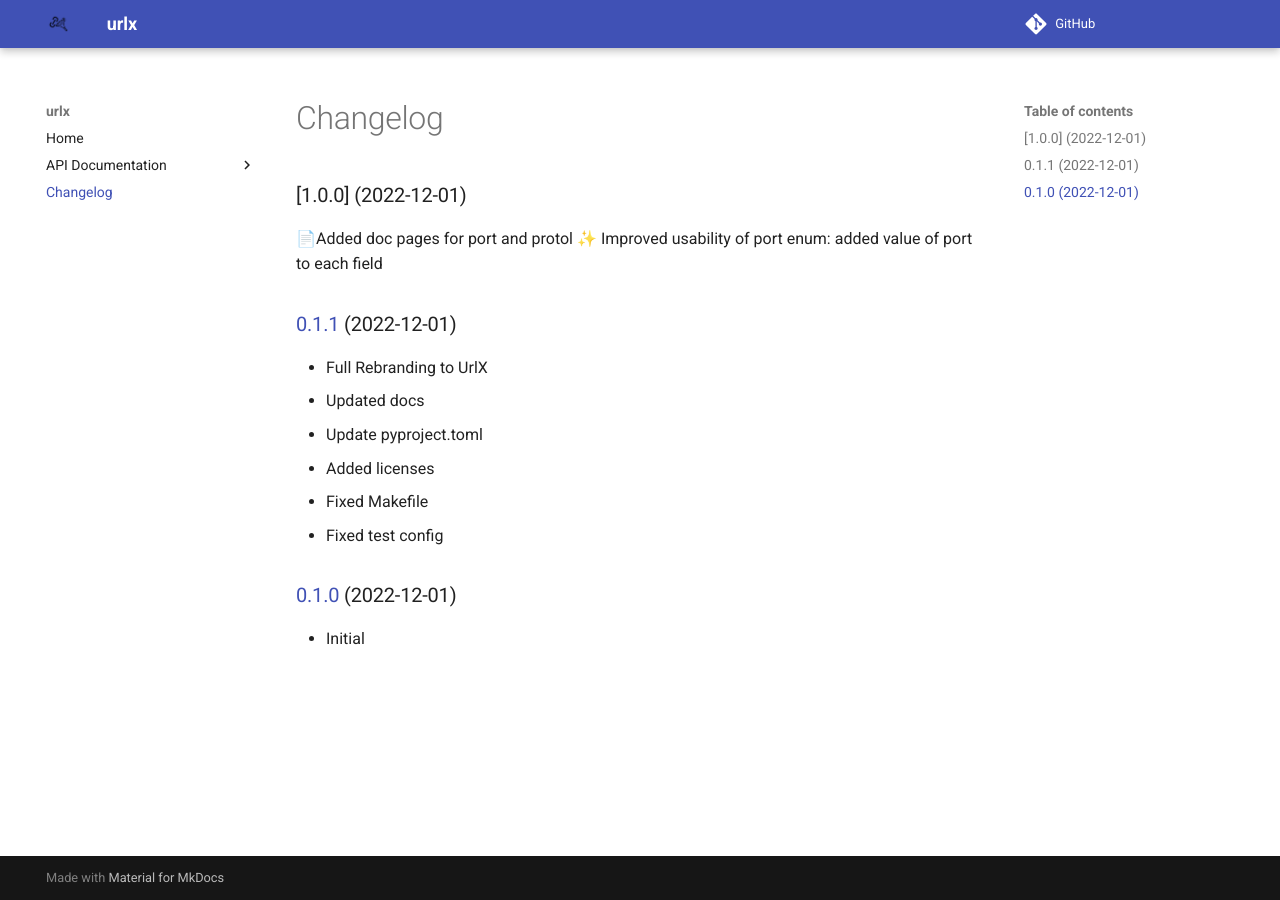
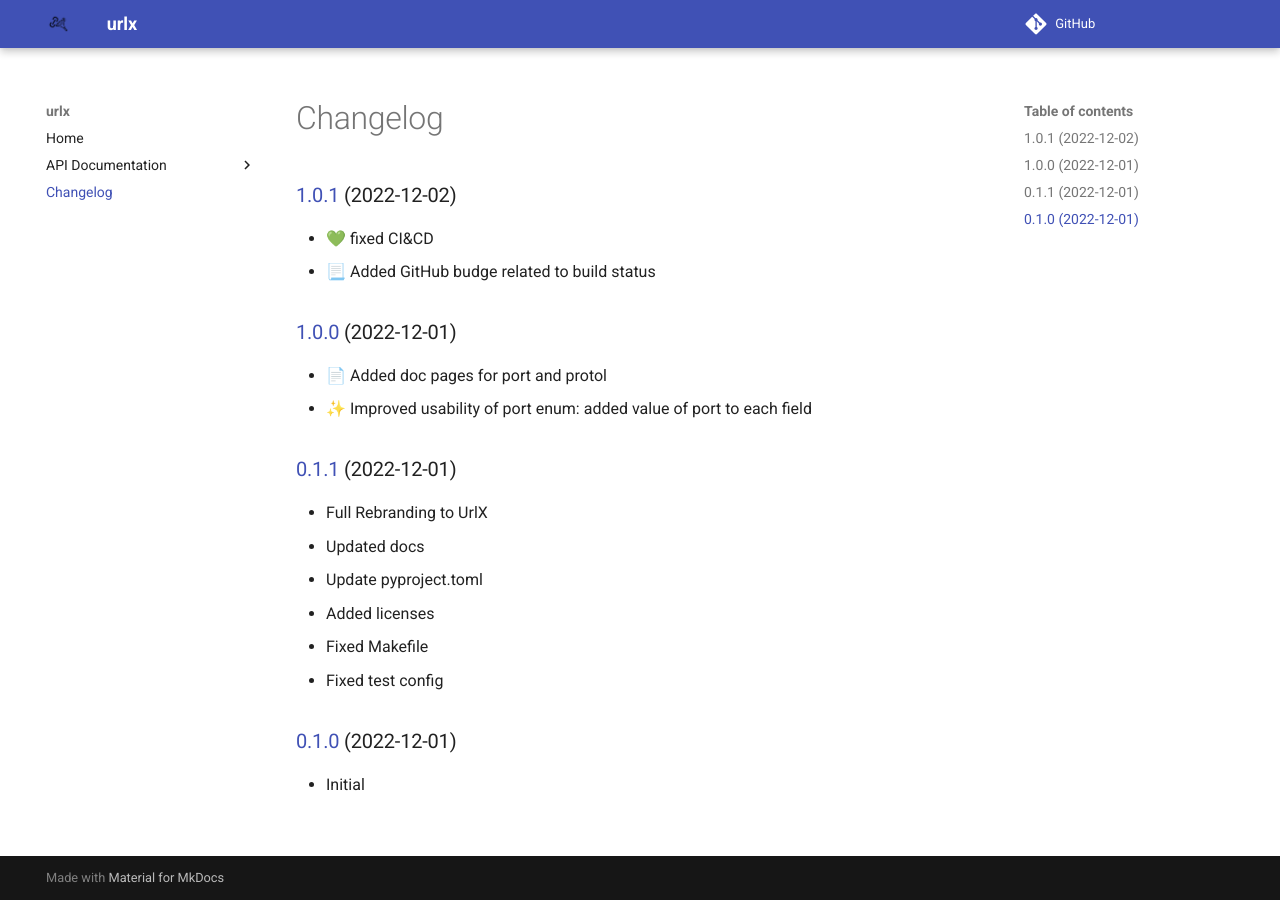
Before and after one commit to VolodymyrBor/urlx, an MkDocs documentation site: the page built from docs/changelog.md, in a window 1280 px wide. Built offline with MkDocs 1.6.1 and Material for MkDocs 9.7.7, drawn with Linux system fonts in a browser that asks for light colours; comment, search, counter and statistics services are not loaded.

Commit message:
📃Updated changelog.md

```diff
--- a/docs/changelog.md
+++ b/docs/changelog.md
@@ -1,6 +1,10 @@
+### [1.0.1] (2022-12-02)
+*  💚 fixed CI&CD
+*  📃 Added GitHub budge related to build status
+
 ### [1.0.0] (2022-12-01)
- 📄Added doc pages for port and protol
- ✨ Improved usability of port enum: added value of port to each field
+*  📄 Added doc pages for port and protol
+*  ✨ Improved usability of port enum: added value of port to each field
 
 ### [0.1.1] (2022-12-01)
  * Full Rebranding to UrlX
@@ -17,4 +21,5 @@
 
 [0.1.0]: https://github.com/VolodymyrBor/cleanurl/pull/1
 [0.1.1]: https://github.com/VolodymyrBor/cleanurl/pull/3
-[0.1.1]: https://github.com/VolodymyrBor/cleanurl/pull/5
+[1.0.0]: https://github.com/VolodymyrBor/cleanurl/pull/5
+[1.0.1]: https://github.com/VolodymyrBor/cleanurl/pull/7
--- a/pyproject.toml
+++ b/pyproject.toml
@@ -1,6 +1,6 @@
 [tool.poetry]
 name = "urlx"
-version = "1.0.0"
+version = "1.0.1"
 description = "The purpose of this package is to standardize URL declaration in the codebase"
 authors = ["volodymyrb <volodymyr.borysiuk0@gmail.com>"]
 readme = "README.md"
```
